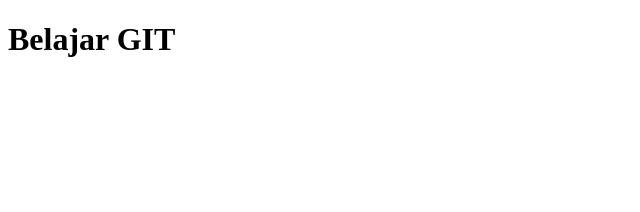
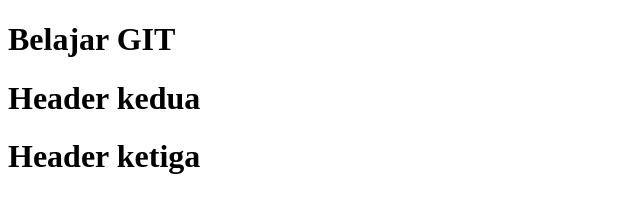
Before and after one commit to ardanyahya/laughing-octo-palm-tree, a plain HTML site: page index.html in a window 1280 px wide. Shown: the whole page, without its empty margins (0-640 px from the left). Drawn offline with Linux system fonts and the light colour scheme.

Commit message:
Menambahkan dua header

```diff
--- a/index.html
+++ b/index.html
@@ -8,6 +8,7 @@
 </head>
 <body>
     <h1>Belajar GIT</h1>
-
+    <h1>Header kedua</h1>
+    <h1>Header ketiga</h1>
 </body>
 </html>
```
